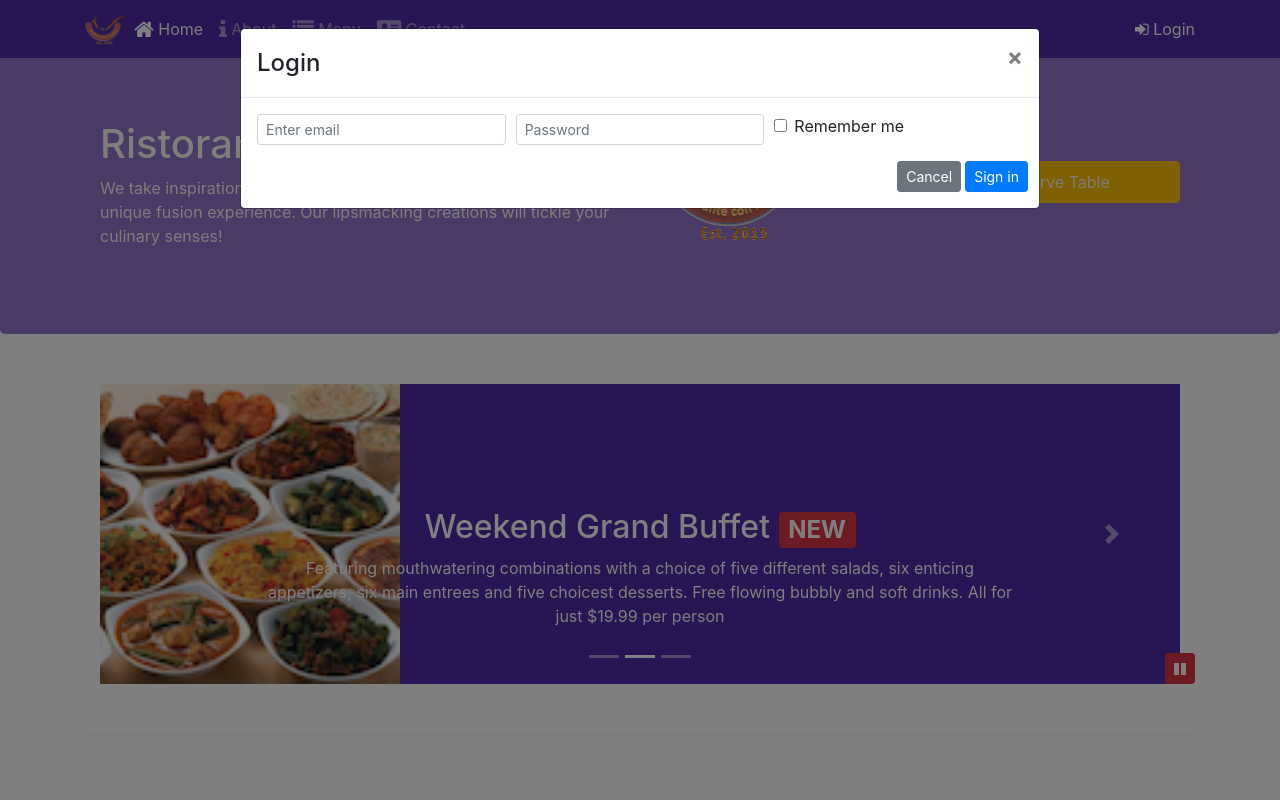
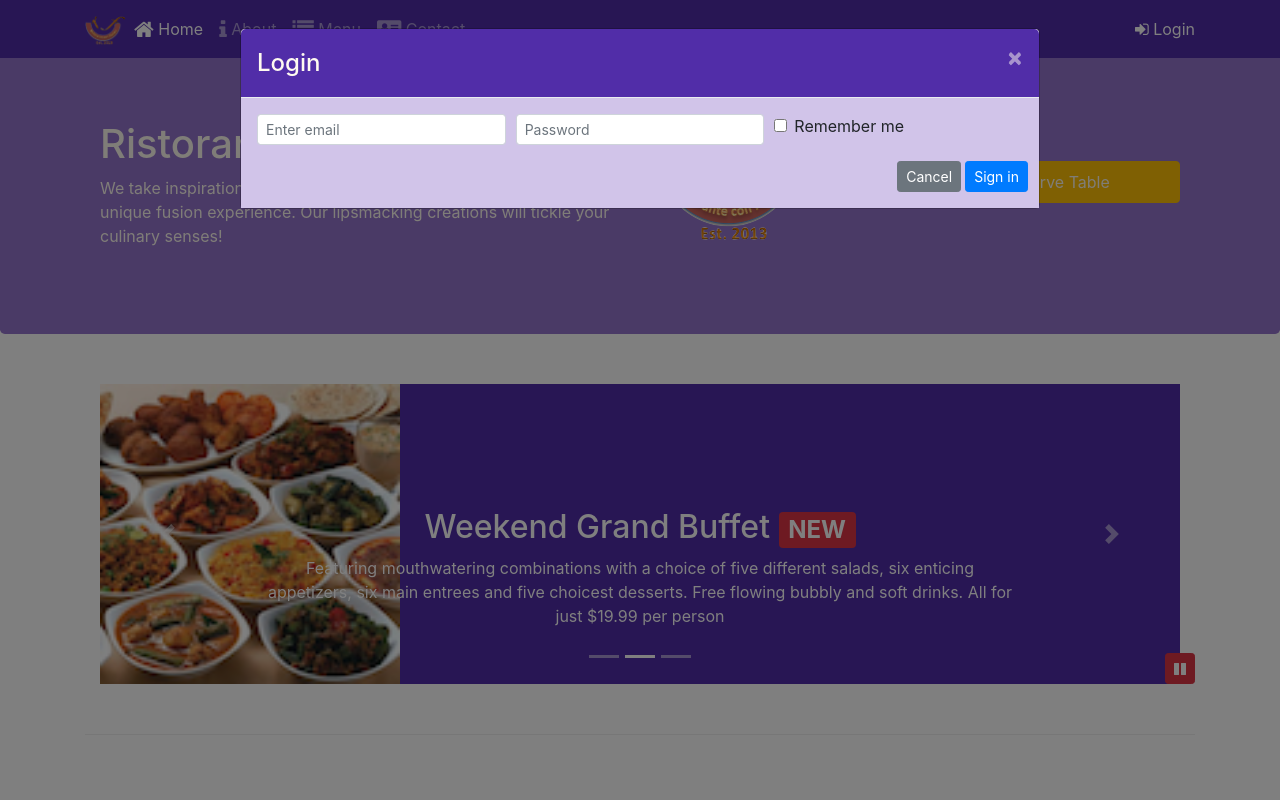
Before and after one commit to dyarleniber/bootstrap4-restaurant, a website: page index.html in a window 1280 px wide. Both pictures are taken after a click on the link "Login". Shown: the top 800 px of the page. Drawn offline with nearby package versions, Linux system fonts and the light colour scheme.

Commit message:
Assignment 4

```diff
--- a/css/styles.scss
+++ b/css/styles.scss
@@ -73,3 +73,16 @@ body{
     position: absolute;
     bottom: 0px;
 }
+
+.modal-header {
+    background-color: $background-dark;
+    color:floralwhite;
+
+    .close {
+        color:floralwhite;
+    }
+}
+
+.modal-body {
+    background-color: $background-pale;
+}
--- a/index.html
+++ b/index.html
@@ -31,7 +31,7 @@
                     <li class="nav-item"><a class="nav-link" href="./contactus.html"><span class="fa fa-address-card fa-lg"></span> Contact</a></li>
                 </ul>
                 <span class="navbar-text">
-                    <a data-toggle="modal" data-target="#loginModal">
+                    <a id="loginModalButton">
                     <span class="fa fa-sign-in"></span> Login</a>
                 </span>
             </div>
@@ -163,7 +163,7 @@
                             <img src="img/logo.png" class="img-fluid">
                         </div>
                         <div class="col-12 col-sm-6 align-self-center">
-                            <a role="button" class="btn btn-block nav-link btn-warning" data-toggle="modal" data-target="#reservetableModal">Reserve Table</a>
+                            <a role="button" class="btn btn-block nav-link btn-warning" id="reservetableModalButton">Reserve Table</a>
                         </div>
                     </div>
                 </div>
@@ -329,6 +329,14 @@
                     $("#carouselButton").children("span").addClass('fa-pause');
                 }
             });
+
+            $("#loginModalButton").click(function(){
+                $('#loginModal').modal('toggle')
+            });
+
+            $("#reservetableModalButton").click(function(){
+                $('#reservetableModal').modal('toggle')
+            });
         });
     </script>
 
```
Also changed, not shown: css/styles.css.
